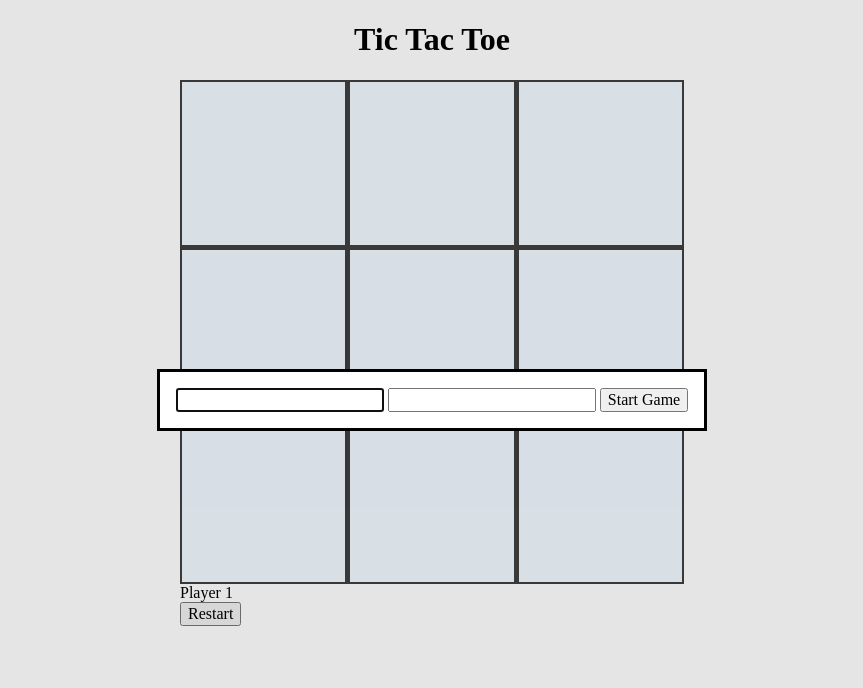
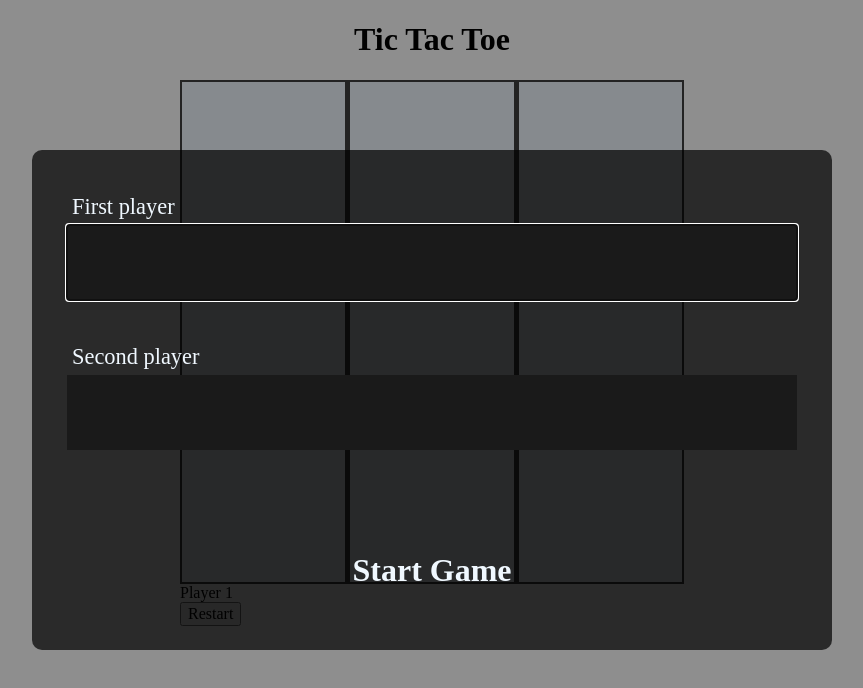
Before and after one commit to MarcinSkic/tic-tac-toe-odin, a plain HTML site: page index.html in a window 1280 px wide. Both pictures are taken after a click on the button "VS Player". Shown: the whole page, without its empty margins (208-1071 px from the left). Drawn offline with Linux system fonts and the light colour scheme.

Commit message:
Style entry dialogs

```diff
--- a/index.html
+++ b/index.html
@@ -14,7 +14,7 @@
         <h1>Tic Tac Toe</h1>
     </header>
     <main>
-        <dialog class="pick-game-type">
+        <dialog class="pick-game-type" autofocus>
             <form method="dialog">
                 <button type="submit" value="player">
                     VS Player
@@ -26,8 +26,10 @@
         </dialog>
         <dialog class="choose-names">
             <form method="dialog">
-                <input type="text" name="player-0" required>
-                <input type="text" name="player-1" required>
+                <label for="player-0">First player</label>
+                <input id="player-0" type="text" name="player-0" required>  <!--Dodać w tle inputów krzyżyki i kółeczka xD-->
+                <label for="player-0">Second player</label>
+                <input id="player-1" type="text" name="player-1" required>
                 <button type="submit">Start Game</button>
             </form>
         </dialog>
--- a/style.css
+++ b/style.css
@@ -32,3 +32,82 @@ body {
 .field.filled {
     background-color: hsl(208, 100%, 80%);
 }
+
+dialog {
+    color: aliceblue;
+    background-color: rgba(0, 0, 0, 0.705);
+
+    padding: 0;
+
+    height: clamp(250px,50vw,500px);
+    width: min(80vw,800px);
+
+    border-radius: 10px;
+    border: none;
+}
+
+dialog::backdrop {
+    background-color: rgba(0, 0, 0, 0.445);
+}
+
+.pick-game-type form{
+    height: 100%;
+
+    display: grid;
+    grid-template-columns: 1fr 1fr;
+    place-items: stretch;
+    place-content: stretch;
+}
+
+dialog button {
+    color: aliceblue;
+
+    border: none;
+    background-color: transparent;
+}
+
+dialog button:hover {
+    background-color: rgba(0, 0, 0, 0.918);
+}
+
+.pick-game-type button:focus-visible {
+    outline: none;
+}
+
+.choose-names form {
+    height: 100%;
+
+    font-size: 1.4rem;
+
+    display: grid;
+    grid-template-rows: repeat(4,15%) 1fr;
+
+    justify-items: center;
+    align-items: flex-end;
+}
+
+.choose-names form * {
+    width: 90%;
+    padding: 5px;
+}
+
+.choose-names input {
+    align-self: stretch;
+
+    font-size: 1.7rem;
+
+    color: white;
+    background-color: rgb(26, 26, 26);
+
+    border: none;
+}
+
+.choose-names button {
+    font-size: 2rem;
+    font-weight: 700;
+
+    height: 80%;
+    width: 100%;
+
+    align-self: flex-end;
+}
```
